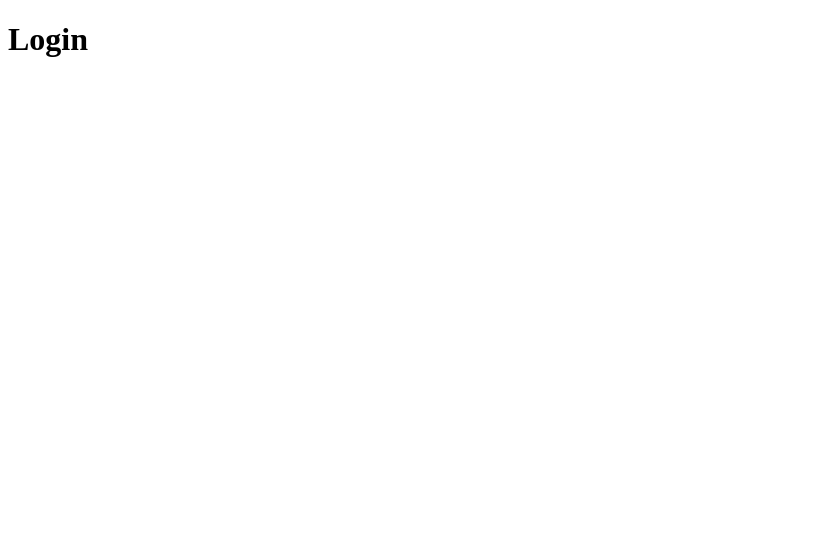
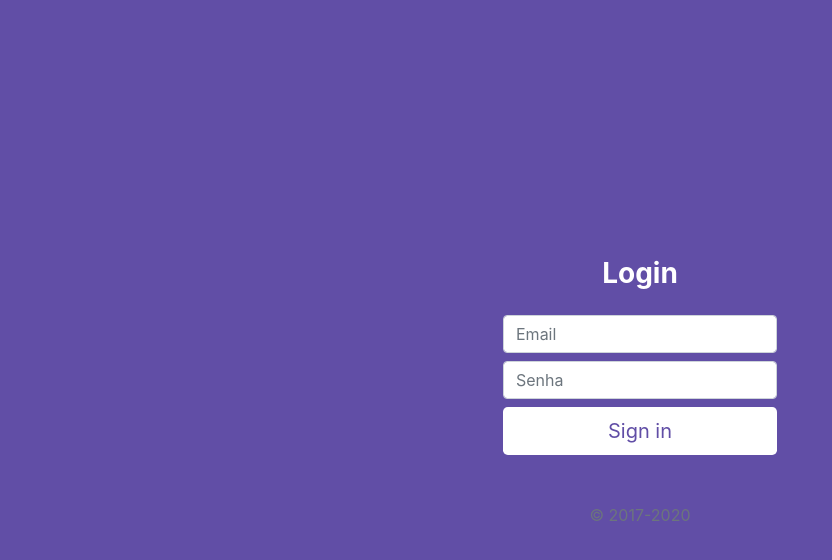
Before and after one commit to Nardogomes/Eventos, a React (Create React App) app: page / in a window 1280 px wide. Shown: the top 560 px of the page, without its empty margins (0-832 px from the left). Built offline with nearby package versions, Linux system fonts and the light colour scheme.

Commit message:
Desenvolvendo o layout da tela de login.

```diff
--- a/public/index.html
+++ b/public/index.html
@@ -3,9 +3,13 @@
   <head>
     <meta charset="utf-8" />
     <meta name="viewport" content="width=device-width, initial-scale=1" />
+    <link rel="stylesheet" href="https://stackpath.bootstrapcdn.com/bootstrap/4.5.2/css/bootstrap.min.css" integrity="sha384-JcKb8q3iqJ61gNV9KGb8thSsNjpSL0n8PARn9HuZOnIxN0hoP+VmmDGMN5t9UJ0Z" crossorigin="anonymous">
     <title>Eventos</title>
   </head>
   <body>
     <div id="root"></div>
+    <script src="https://code.jquery.com/jquery-3.5.1.slim.min.js" integrity="sha384-DfXdz2htPH0lsSSs5nCTpuj/zy4C+OGpamoFVy38MVBnE+IbbVYUew+OrCXaRkfj" crossorigin="anonymous"></script>
+    <script src="https://cdn.jsdelivr.net/npm/popper.js@1.16.1/dist/umd/popper.min.js" integrity="sha384-9/reFTGAW83EW2RDu2S0VKaIzap3H66lZH81PoYlFhbGU+6BZp6G7niu735Sk7lN" crossorigin="anonymous"></script>
+    <script src="https://stackpath.bootstrapcdn.com/bootstrap/4.5.2/js/bootstrap.min.js" integrity="sha384-B4gt1jrGC7Jh4AgTPSdUtOBvfO8shuf57BaghqFfPlYxofvL8/KUEfYiJOMMV+rV" crossorigin="anonymous"></script>
   </body>
 </html>
--- a/src/view/login/index.js
+++ b/src/view/login/index.js
@@ -1,8 +1,23 @@
 import React from 'react'
+import './login.css'
 
 function Login() {
     return(
-        <h1>Login</h1>
+        <div className="login-content d-flex align-items-center">
+            <form className="form-signin mx-auto">
+                <div className="text-center mb-4">
+                    <h1 className="h3 mb-3 text-white font-weight-bold">Login</h1>
+                </div>
+
+                <input type="email" id="inputEmail" className="form-control my-2" placeholder="Email"/>
+
+                <input type="password" id="inputPassword" className="form-control my-2" placeholder="Senha"/>
+
+                <button className="btn btn-lg btn-login btn-block" type="submit">Sign in</button>
+
+                <p className="mt-5 mb-3 text-muted text-center">&copy; 2017-2020</p>
+            </form>
+        </div>
     )
 }
 
--- a/src/view/login/login.css
+++ b/src/view/login/login.css
@@ -0,0 +1,17 @@
+.login-content {
+    width: 100%;
+    padding: 15%;
+    margin: auto;
+    background-color: #614ea6;
+    height: 100vh;
+}
+
+.btn-login {
+    background-color: #fff;
+    color: #614ea6;
+}
+
+.btn-login:hover {
+    background-color: #f21667;
+    color: #fff;
+}
```
